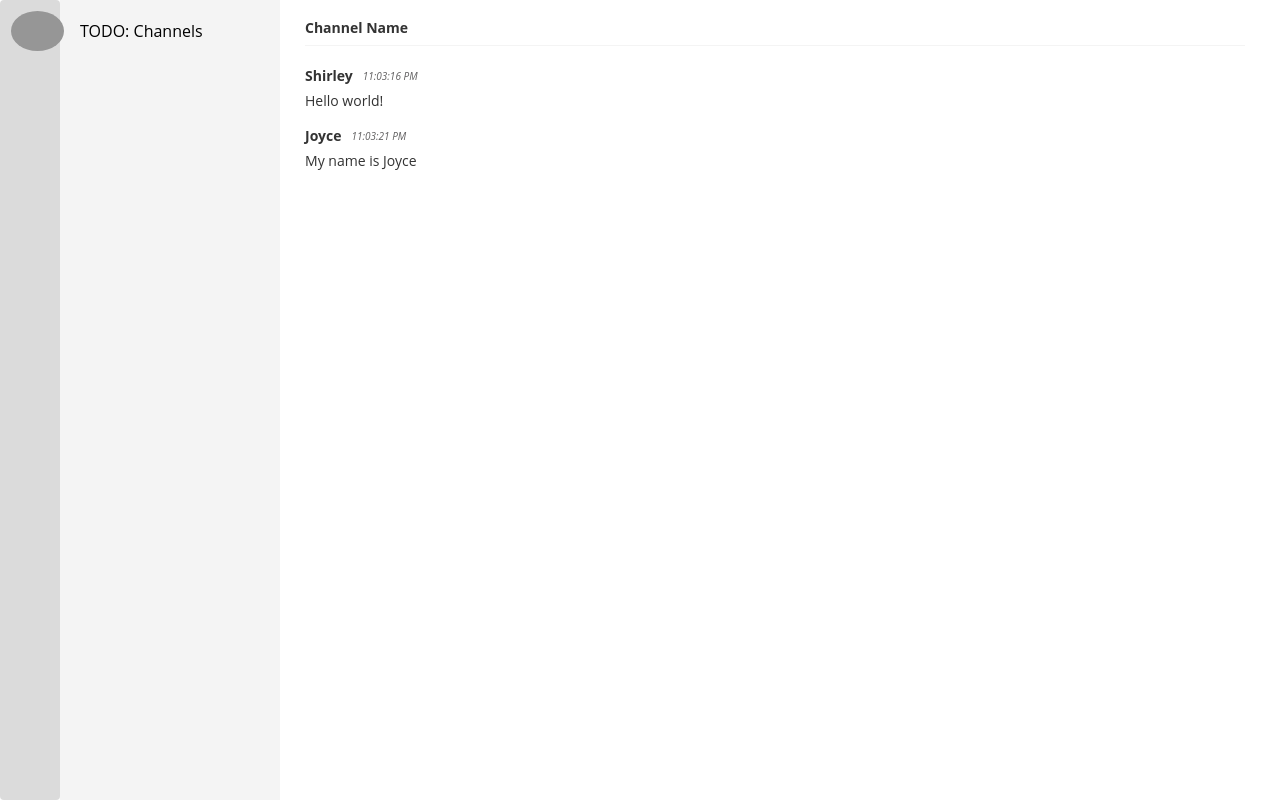
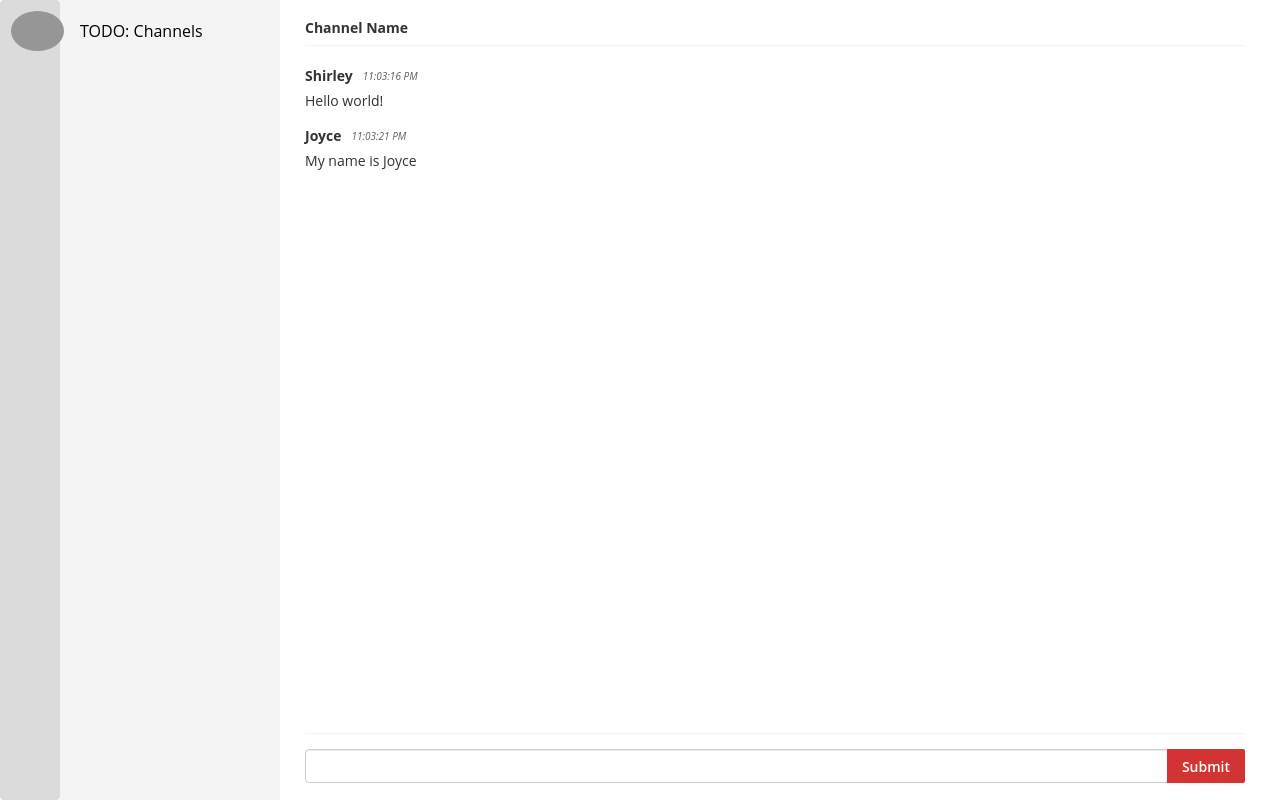
Before and after one commit to wcyjoyce/chat, a React app: page / in a window 1280 px wide. Built offline with nearby package versions, Linux system fonts and the light colour scheme; no server answers; grey boxes are pictures that could not be loaded.

Commit message:
form placeholder and CSS added

```diff
--- /dev/null
+++ b/assets/stylesheets/_form.scss
@@ -0,0 +1,18 @@
+form {
+  display: flex;
+  border-top: 1px solid #F4F4F4;
+  padding-top: 15px;
+}
+
+input[type=submit] {
+  padding: 7.5px 15px;
+  margin-left: -2px;
+  border-radius: 0 2px 2px 0;
+  box-shadow: 0 1px 2px rgba(0,0,0,0.07);
+  border: none;
+  background-color: #D23333;
+  color: white;
+  font-size: 14px;
+  font-weight: 600;
+  height: 34px;
+}
--- a/assets/stylesheets/_messages.scss
+++ b/assets/stylesheets/_messages.scss
@@ -1,5 +1,6 @@
 .messages {
   padding: 10px 0px;
+  height: calc(100vh - 15px - 34px - 40px - 24px);
 }
 
 .message {
--- a/assets/stylesheets/application.scss
+++ b/assets/stylesheets/application.scss
@@ -1,5 +1,6 @@
 @import "navbar";
 @import "messages";
+@import "form";
 
 body {
   font-family: "Open Sans", sans-serif;
--- /dev/null
+++ b/src/containers/form.jsx
@@ -0,0 +1,30 @@
+import React, { Component } from "react";
+import { bindActionCreators } from "redux";
+import { connect } from "react-redux";
+
+class Form extends Component {
+  constructor(props) {
+    super(props);
+    this.state = {
+      value: ""
+    }
+  }
+
+  handleSubmit = (event) => {
+    this.setState = {
+      value: event.target.value
+    }
+    event.preventDefault();
+  }
+
+  render() {
+    return (
+      <form onSubmit={this.handleSubmit} >
+        <input type="text" className="form-control" message="message" />
+        <input type="submit" value="Submit" />
+      </form>
+    );
+  }
+}
+
+export default Form;
--- a/src/containers/messages.jsx
+++ b/src/containers/messages.jsx
@@ -3,6 +3,8 @@ import { bindActionCreators } from "redux";
 import { connect } from "react-redux";
 
 import Message from "../components/message.jsx";
+import Form from "../containers/form.jsx";
+
 import { fetchMessages } from "../actions";
 
 class Messages extends Component {
@@ -15,8 +17,9 @@ class Messages extends Component {
       <div className="channel">
         <h1>Channel Name</h1>
         <div className="messages">
-          {this.props.messages.map((message) => <Message key={message.author} message={message} />)}
+          {this.props.messages.map((message) => <Message key={message.id} message={message} />)}
         </div>
+        <Form />
       </div>
     );
   }
```
